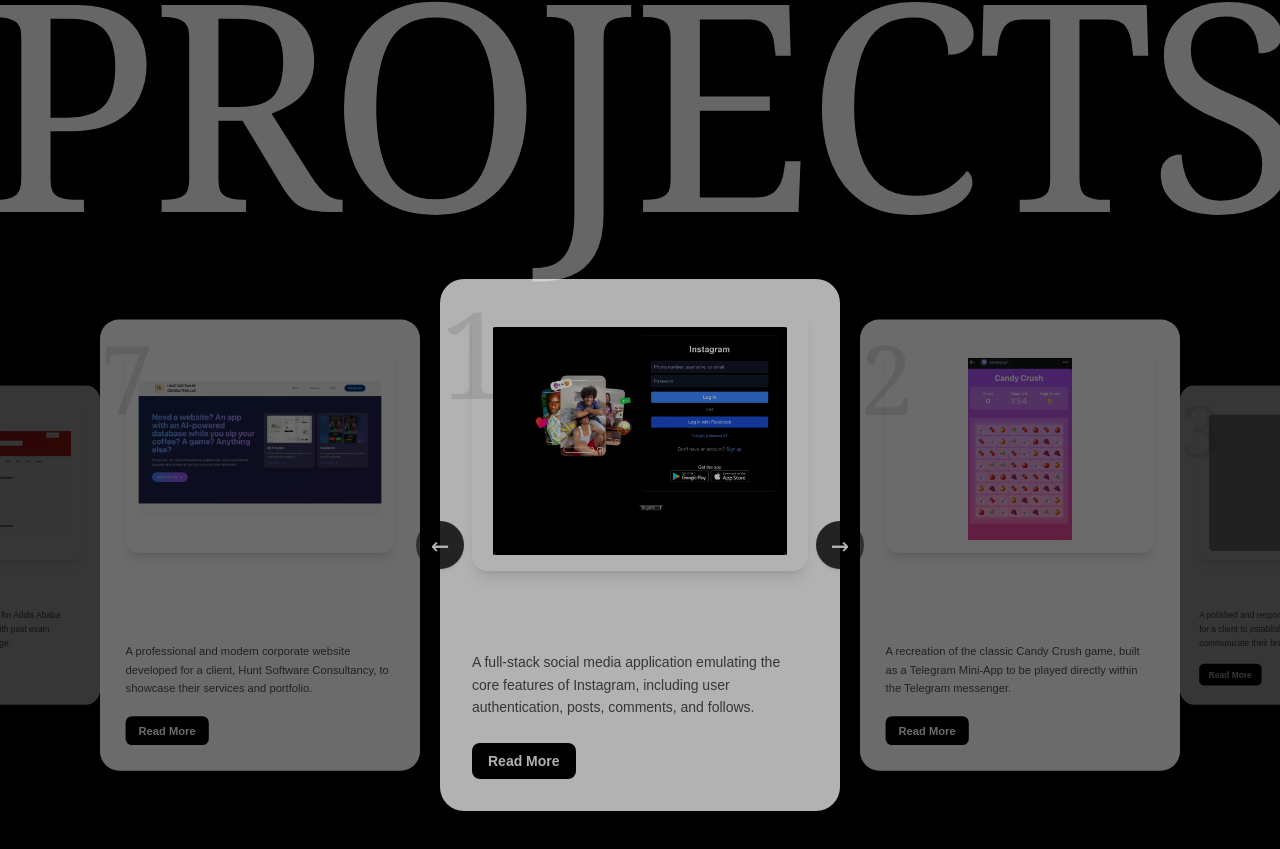
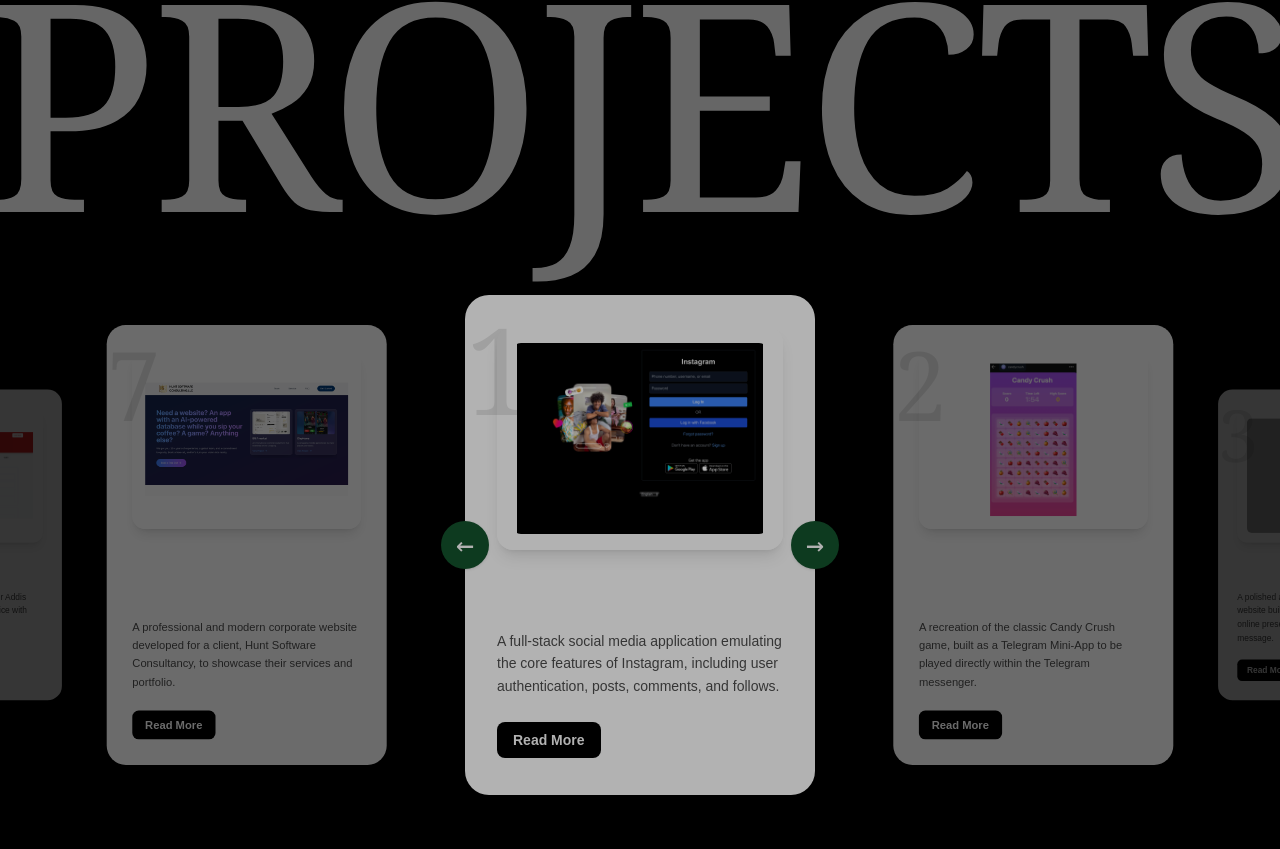
Before and after one commit to edenawoke9/portfolio, a Next.js app: page /home in a window 1280 px wide. Shown: the part 1977-2826 px from the top of the page. Built offline with nearby package versions, Linux system fonts and the light colour scheme; grey boxes are pictures that could not be loaded.

Commit message:
fix:project crausol fix =

```diff
--- a/app/pages/projects/page.tsx
+++ b/app/pages/projects/page.tsx
@@ -94,9 +94,9 @@ export default function Project() {
 
     return (
         <section className="min-h-screen flex flex-col items-center justify-center bg-black w-full  py-20">
-            <div className="max-w-7xl mx-auto px-4">
+            <div className="max-w-6xl mx-auto px-4">
             <div className="relative">
-                    <h2 className="text-8xl sm:text-[290px] font-serif text-white opacity-40 flex justify-center tracking-tight leading-none">
+                    <h2 className="text-7xl sm:text-[290px] font-serif text-white opacity-40 flex justify-center tracking-tight leading-none">
 
                         PROJECTS
                     </h2>
@@ -139,20 +139,20 @@ export default function Project() {
                                     visibility: isVisible ? 'visible' : 'hidden',
                                 }}
                             >
-                                <div className={`bg-white opacity-70 rounded-3xl p-8 relative min-h-[500px] w-[400px] group`}>
+                                <div className={`bg-white opacity-70 rounded-3xl p-8 relative min-h-[500px] md:w-[350px] w-[300px]  ml-8 mr-8  group`}>
                                     {/* Render navigation buttons only for the active (middle) card */}
                                     {offset === 0 && (
                                         <>
                                             <button
                                                 onClick={prevProject}
-                                                className="absolute left-0 top-1/2 -translate-y-1/2 -translate-x-1/2 text-white text-3xl font-mono p-2 hover:text-gray-600 transition-colors z-20 bg-black/80 rounded-full flex items-center justify-center w-12 h-12 shadow"
+                                                className="absolute left-0 top-1/2 bg-green-900 -translate-y-1/2 -translate-x-1/2 text-white text-3xl font-mono p-2 hover:text-gray-600 transition-colors z-20 bg-black/80 rounded-full flex items-center justify-center w-12 h-12 shadow"
                                                 aria-label="Previous Project"
                                             >
                                                 &larr;
                                             </button>
                                             <button
                                                 onClick={nextProject}
-                                                className="absolute right-0 top-1/2 -translate-y-1/2 translate-x-1/2 text-white text-3xl font-mono p-2 hover:text-gray-600 transition-colors z-20 bg-black/80 rounded-full shadow  flex items-center justify-center w-12 h-12"
+                                                className="absolute right-0 bg-green-900 top-1/2 -translate-y-1/2 translate-x-1/2 text-white text-3xl font-mono p-2 hover:text-gray-600 transition-colors z-20 bg-black/80 rounded-full shadow  flex items-center justify-center w-12 h-12"
                                                 aria-label="Next Project"
                                             >
                                                 &rarr;
@@ -165,7 +165,7 @@ export default function Project() {
                                     </div>
                                     {/* Content Container */}
                                     <div className="relative z-10 h-full flex flex-col">
-                                        {/* Image Card */}
+
                                         <div className="bg-white/90 rounded-2xl p-4 shadow-lg">
                                             <div className="aspect-[4/3] relative overflow-hidden rounded-lg">
                                                <Image src={project.image} width={200} height={200} alt="project.name"  className='w-full h-full object-contain opacity-100'/>
```
